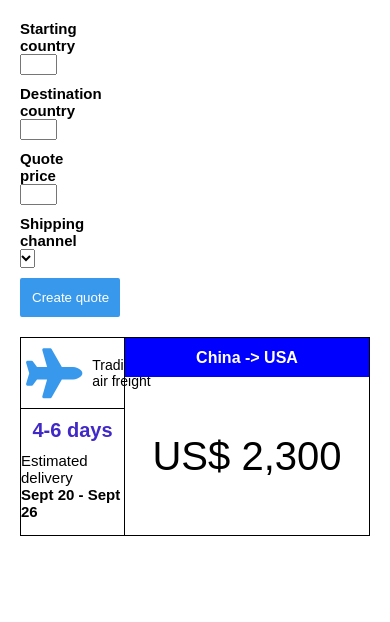
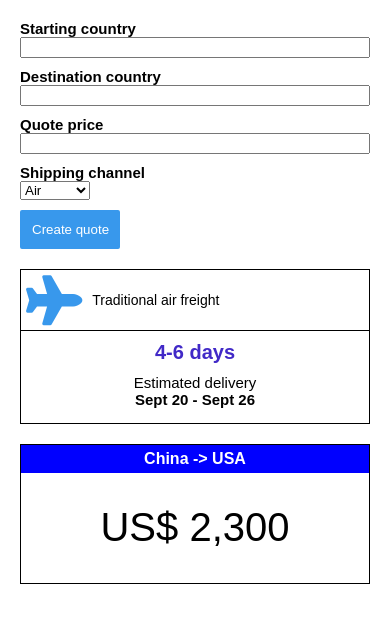
Before and after one commit to alvlinarez/bookairfreight, a React app: page / in a window 390 px wide. Shown: the top 622 px of the page. Built offline with nearby package versions, Linux system fonts and the light colour scheme.

Commit message:
Responsive styles added

```diff
--- a/package.json
+++ b/package.json
@@ -18,7 +18,6 @@
   },
   "homepage": "https://github.com/alvlinarez/bookairfreight#readme",
   "dependencies": {
-    "formik": "2.1.7",
     "react": "16.13.1",
     "react-dom": "16.13.1"
   },
--- a/src/styles/components/Quote.css
+++ b/src/styles/components/Quote.css
@@ -1,3 +1,4 @@
+/* Inputs container */
 .quoteContainer {
   display: flex;
   flex-direction: column;
@@ -17,6 +18,18 @@
   width: 40%;
 }
 
+@media only screen and (max-width: 600px) {
+  .quoteContainer {
+    width: 100%;
+  }
+
+  .quoteContainer select {
+    width: 20%;
+  }
+}
+
+/* End inputs container */
+
 .btn {
   margin: 10px 0;
   width: 100px;
--- a/src/styles/components/QuoteBox.css
+++ b/src/styles/components/QuoteBox.css
@@ -1,9 +1,20 @@
+/* Box container */
 .boxContainer {
   display: flex;
   width: 100%;
   margin-top: 10px;
   height: auto;
 }
+@media only screen and (max-width: 600px) {
+  .boxContainer {
+    flex-direction: column;
+  }
+}
+
+/* End box container */
+
+
+/* Delivery */
 
 .boxContainer .deliveryContainer {
   display: flex;
@@ -59,6 +70,16 @@
   font-weight: bold;
 }
 
+@media only screen and (max-width: 600px) {
+  .boxContainer .deliveryContainer {
+    width: 100%;
+    padding-bottom: 20px;
+  }
+}
+
+/* End delivery */
+
+/* Price */
 .boxContainer .priceContainer {
   display: flex;
   flex-direction: column;
@@ -95,3 +116,13 @@
   padding: 0;
   font-size: 40px;
 }
+
+@media only screen and (max-width: 600px) {
+  .boxContainer .priceContainer {
+    width: 100%;
+    border-left: 1px solid #000;
+    height: 140px;
+  }
+}
+
+/* End Price */
```
Also changed, not shown: 1 other file (tests, documents, lock files or other folders).
